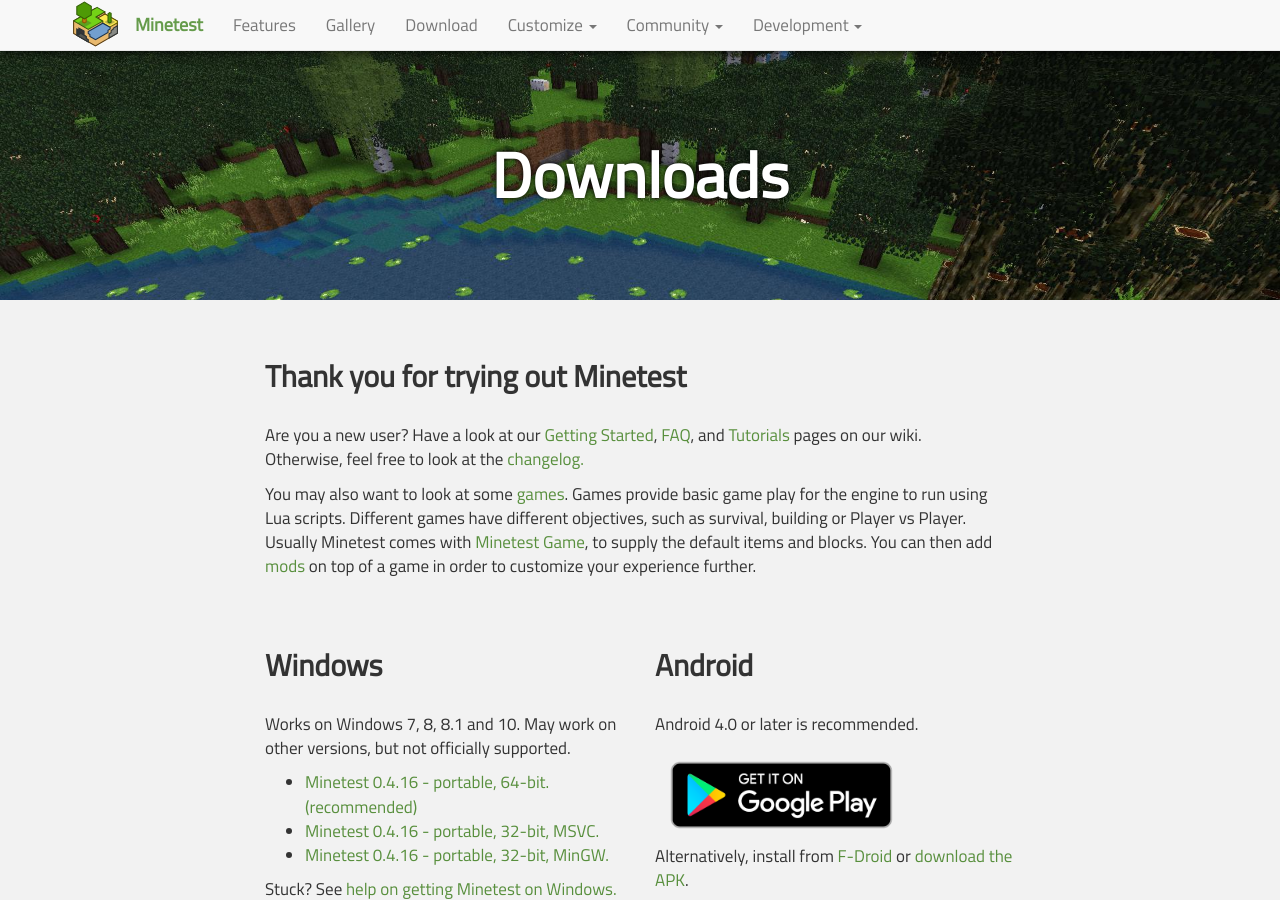
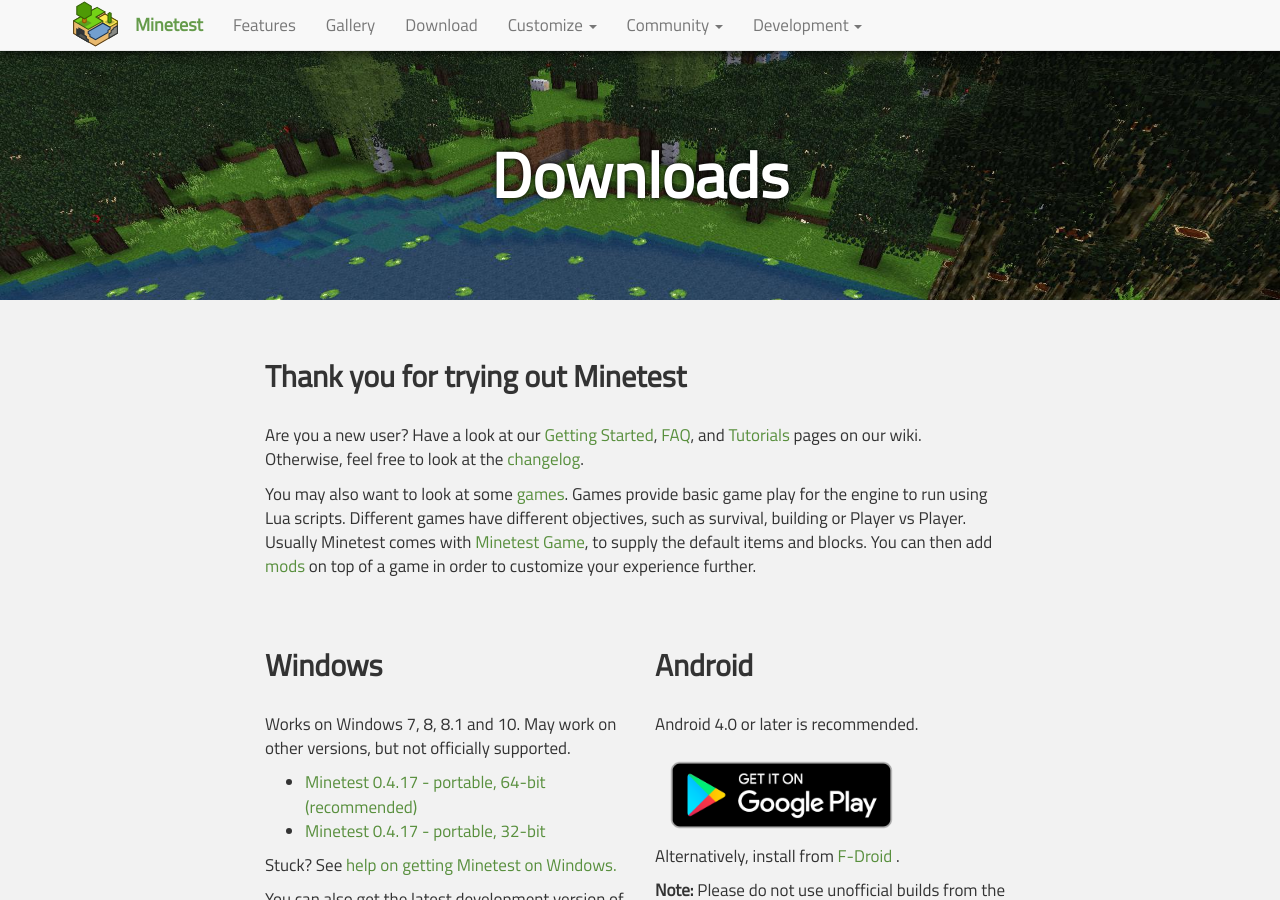
Before and after one commit to minetest/minetest.github.io, a Jekyll site: the page built from downloads.html, in a window 1280 px wide and 900 px high. Built offline with Jekyll 4.4.1, drawn with Linux system fonts in a browser that asks for light colours; comment, search, counter and statistics services are not loaded; some of the changed text lies outside the part shown.

Commit message:
Update for 0.4.17

```diff
--- a/_layouts/homepage.html
+++ b/_layouts/homepage.html
@@ -12,7 +12,7 @@
       Available for Windows, macOS, GNU/Linux, FreeBSD, and Android.
     </p>
     <p><a class="btn btn-primary btn-lg" href="#features">Tell me more</a> <a class="btn btn-success btn-lg" href="/downloads/">Download</a></p>
-    <p><small><strong>News:</strong> 0.4.16 released. (June 3<sup>rd</sup> 2017)</small></p>
+    <p><small><strong>News:</strong> 0.4.17 released. (June 3<sup>rd</sup> 2018)</small></p>
   </div>
 </div>
 
--- a/downloads.html
+++ b/downloads.html
@@ -18,7 +18,7 @@ redirect_from:
   Have a look at our <a href="//wiki.minetest.net/Getting_Started">Getting Started</a>,
   <a href="//wiki.minetest.net/FAQ">FAQ</a>,
    and <a href="//wiki.minetest.net/Tutorials">Tutorials</a> pages on our wiki.<br>
-  Otherwise, feel free to look at the <a href="http://dev.minetest.net/Changelog#0.4.15_.E2.86.92_0.4.16">changelog.</a>
+  Otherwise, feel free to look at the <a href="http://dev.minetest.net/Changelog#0.4.16_.E2.86.92_0.4.17">changelog</a>.
 </p>
 
 <p>
@@ -41,12 +41,10 @@ redirect_from:
     <p>Works on Windows 7, 8, 8.1 and 10. May work on other versions, but not officially supported.</p>
 
     <ul>
-      <li><a href="https://github.com/minetest/minetest/releases/download/0.4.16/minetest-0.4.16-win64.zip">
-            Minetest 0.4.16 - portable, 64-bit. (recommended)</a></li>
-      <li><a href="https://github.com/minetest/minetest/releases/download/0.4.16/minetest-0.4.16-win32-msvc.zip">
-            Minetest 0.4.16 - portable, 32-bit, MSVC.</a></li>
-      <li><a href="https://github.com/minetest/minetest/releases/download/0.4.16/minetest-0.4.16-win32-mingw.zip">
-            Minetest 0.4.16 - portable, 32-bit, MinGW.</a></li>
+      <li><a href="https://github.com/minetest/minetest/releases/download/0.4.17/minetest-0.4.17-win64.zip">
+            Minetest 0.4.17 - portable, 64-bit (recommended)</a></li>
+      <li><a href="https://github.com/minetest/minetest/releases/download/0.4.17/minetest-0.4.17-win32.zip">
+            Minetest 0.4.17 - portable, 32-bit</a></li>
     </ul>
 
     <p>Stuck? See <a href="//wiki.minetest.net/Getting_Started#Windows">
@@ -71,8 +69,8 @@ redirect_from:
     <p>
       Alternatively, install from
       <a href="https://f-droid.org/en/packages/net.minetest.minetest/">F-Droid</a>
-      or
-      <a href="https://github.com/minetest/minetest/releases/download/0.4.16/Minetest-0.4.16.apk">download the APK</a>.
+      <!-- or
+      <a href="https://github.com/minetest/minetest/releases/download/0.4.16/Minetest-0.4.16.apk">download the APK</a> -->.
     </p>
 
     <p><strong>Note:</strong> Please do not use unofficial builds from the Play store.
```
Also changed, not shown: other parts of downloads.html (+1 -1 lines).
